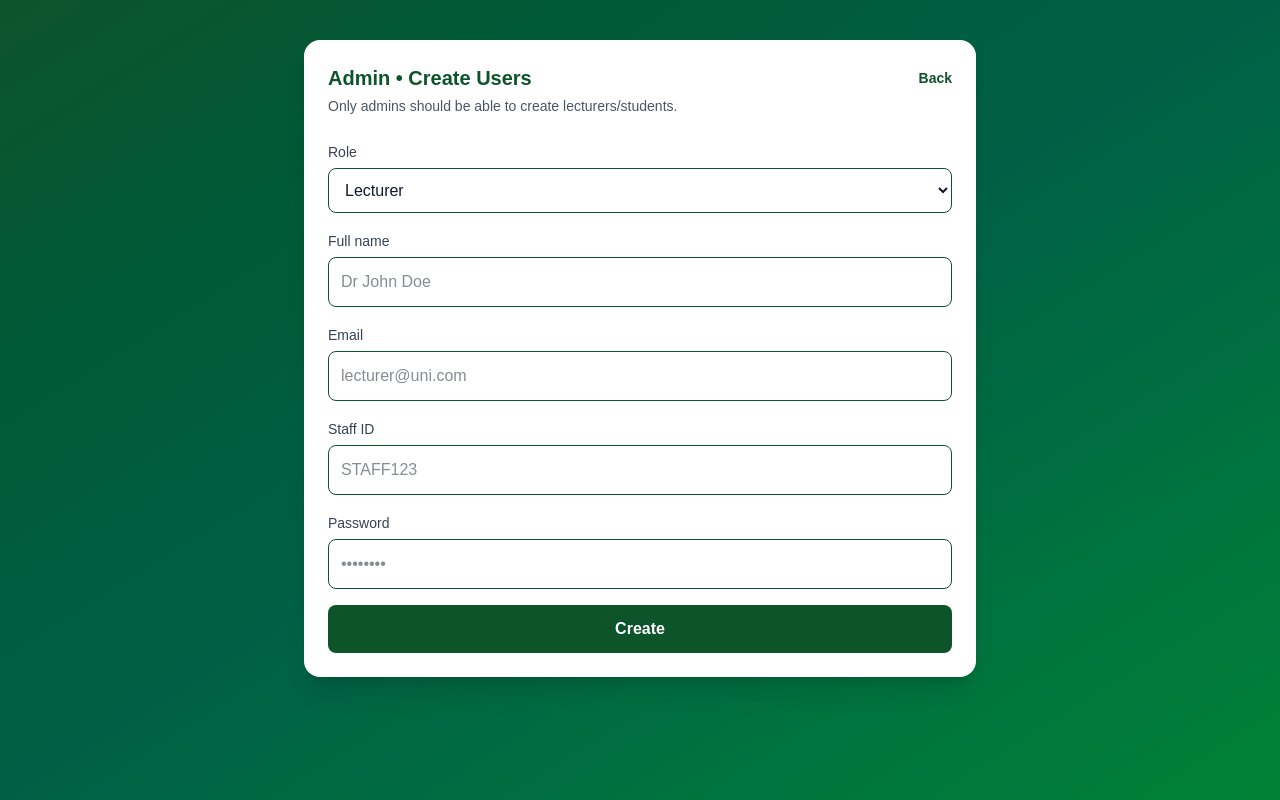
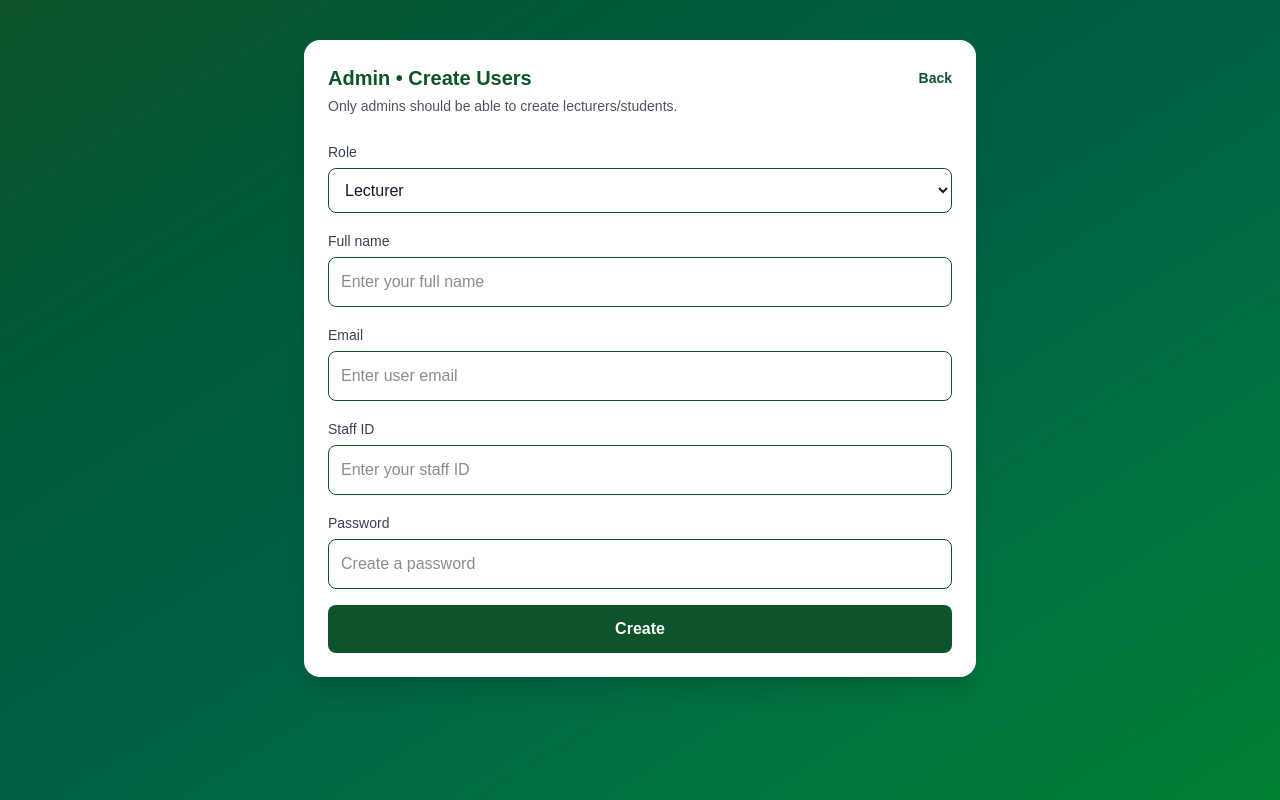
Before and after one commit to Coderkayc/Attendance-System, a Next.js app in the folder attendance-frontend/: page /admin/users in a window 1280 px wide. Built offline with nearby package versions, Linux system fonts and the light colour scheme; no server answers.

Commit message:
updated users page

```diff
--- a/attendance-frontend/app/admin/users/page.tsx
+++ b/attendance-frontend/app/admin/users/page.tsx
@@ -105,7 +105,7 @@ export default function AdminCreateUsersPage() {
             <label className="text-sm font-medium text-gray-700">Full name</label>
             <input
               className="mt-1 w-full rounded-lg border border-green-900 bg-white p-3 text-gray-900 outline-none focus:ring-2 focus:ring-green-800"
-              placeholder="Dr John Doe"
+              placeholder="Enter your full name"
               value={name}
               onChange={(e) => setName(e.target.value)}
               required
@@ -116,7 +116,7 @@ export default function AdminCreateUsersPage() {
             <label className="text-sm font-medium text-gray-700">Email</label>
             <input
               className="mt-1 w-full rounded-lg border border-green-900 bg-white p-3 text-gray-900 outline-none focus:ring-2 focus:ring-green-800"
-              placeholder="lecturer@uni.com"
+              placeholder="Enter user email"
               value={email}
               onChange={(e) => setEmail(e.target.value)}
               required
@@ -128,7 +128,7 @@ export default function AdminCreateUsersPage() {
               <label className="text-sm font-medium text-gray-700">Staff ID</label>
               <input
                 className="mt-1 w-full rounded-lg border border-green-900 bg-white p-3 text-gray-900 outline-none focus:ring-2 focus:ring-green-800"
-                placeholder="STAFF123"
+                placeholder="Enter your staff ID"
                 value={staffId}
                 onChange={(e) => setStaffId(e.target.value)}
                 required
@@ -139,7 +139,7 @@ export default function AdminCreateUsersPage() {
               <label className="text-sm font-medium text-gray-700">Matric</label>
               <input
                 className="mt-1 w-full rounded-lg border border-green-900 bg-white p-3 text-gray-900 outline-none focus:ring-2 focus:ring-green-800"
-                placeholder="2021/123456"
+                placeholder="Enter your matric number"
                 value={matric}
                 onChange={(e) => setMatric(e.target.value)}
                 required
@@ -152,7 +152,7 @@ export default function AdminCreateUsersPage() {
             <input
               type="password"
               className="mt-1 w-full rounded-lg border border-green-900 bg-white p-3 text-gray-900 outline-none focus:ring-2 focus:ring-green-800"
-              placeholder="••••••••"
+              placeholder="Create a password"
               value={password}
               onChange={(e) => setPassword(e.target.value)}
               required
```
